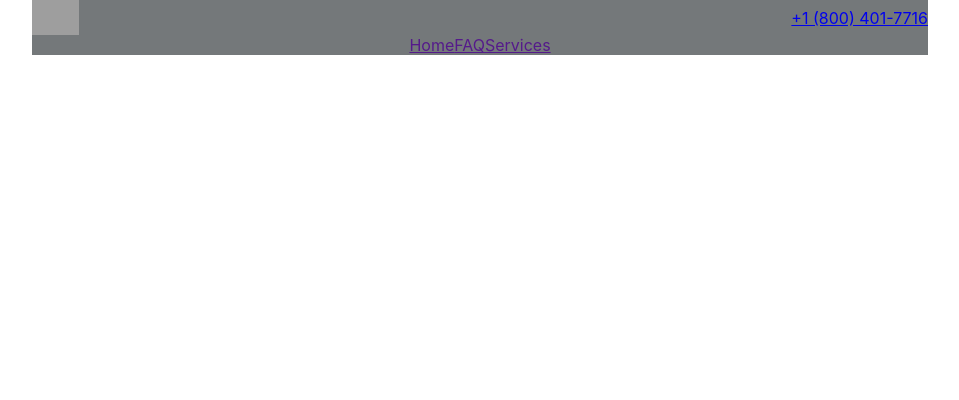
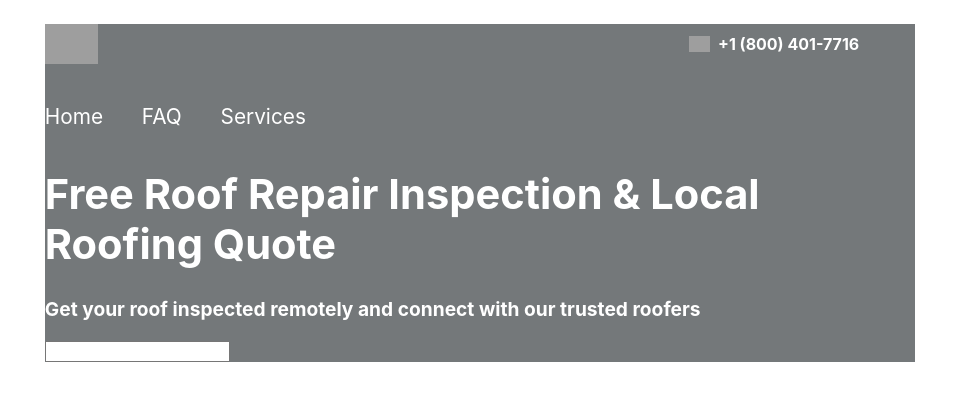
Before and after one commit to durotolu/remote-roofing, a React (Create React App) app in the folder client/: page / in a window 1280 px wide. Shown: the top 400 px of the page, without its empty margins (160-1119 px from the left). Built offline with nearby package versions, Linux system fonts and the light colour scheme; grey boxes are pictures that could not be loaded.

Commit message:
styled nav and heading

```diff
--- a/client/src/App.js
+++ b/client/src/App.js
@@ -7,29 +7,93 @@ function App() {
     <div className="App">
       <Header /*className="App-header"*/>
         <Head>
-          <img height="35em" src="https://uploads-ssl.webflow.com/5f127ac8860f158e650f06b5/5f12985a91b23596370f7a81_logo-72-dc-7-f-0-f%402x.png" alt="Remote Roofing Logo"></img>
-          <a href="tel:+1 (800) 401-7716">+1 (800) 401-7716</a>
+          <img src="https://uploads-ssl.webflow.com/5f127ac8860f158e650f06b5/5f12985a91b23596370f7a81_logo-72-dc-7-f-0-f%402x.png" alt="Remote Roofing Logo" />
+          <div>
+            <img src="https://uploads-ssl.webflow.com/5f127ac8860f158e650f06b5/5f1297d1c3fecf36271c10a2_483947%403x.png" height="0.2px" />
+            <a href="tel:+1 (800) 401-7716">+1 (800) 401-7716</a>
+          </div>
         </Head>
-        <nav>
-          <a href="">Home</a>
-          <a href="">FAQ</a>
-          <a href="">Services</a>
-        </nav>
+        <StyledNav>
+          <div>
+            <a href="">Home</a>
+            <a href="">FAQ</a>
+            <a href="">Services</a>
+          </div>
+        </StyledNav>
+        <StyledHeading>
+          <div>
+            <h1>Free Roof Repair Inspection & Local Roofing Quote</h1>
+            <h3>Get your roof inspected remotely and connect with our trusted roofers</h3>
+          </div>
+          <label>
+            <input/>
+          </label>
+        </StyledHeading>
       </Header>
     </div>
   );
 }
 
 const Header = styled.header`
+  color: white;
   background-color: #74787a;
-  max-width: 70%;
+  max-width: 68%;
   margin: 0 auto;
-  text-decoration: none
+  text-decoration: none;
 `
 const Head = styled.div`
   justify-content: space-between;
   display: flex;
   align-items: center;
+  margin: 1.5em auto;
+
+  img {
+    height: 2.5em;
+  }
+
+  div {
+    display: flex;
+    align-items: center;
+    margin-right: 3.5em;
+    img {
+      height: 1em;
+      margin-right: 0.5em
+    }
+  }
+
+  a {
+    text-decoration: none;
+    color: white;
+    font-weight: bold;
+  }
+`
+
+const StyledNav = styled.nav`
+  margin: 2.5em auto;
+  div {
+    max-width: 30%;
+    display: flex;
+    justify-content: space-between;
+    text-decoration: none;
+
+    a {
+    text-decoration: none;
+    color: white;
+    font-size: 1.3em;
+    }
+  }
+`
+
+const StyledHeading = styled.div`
+  text-align: left;
+
+  h1 {
+    font-size: 2.6em;
+  }
+
+  h3 {
+    font-size: 1.2em;
+  }
 `
 
 export default App;
```
